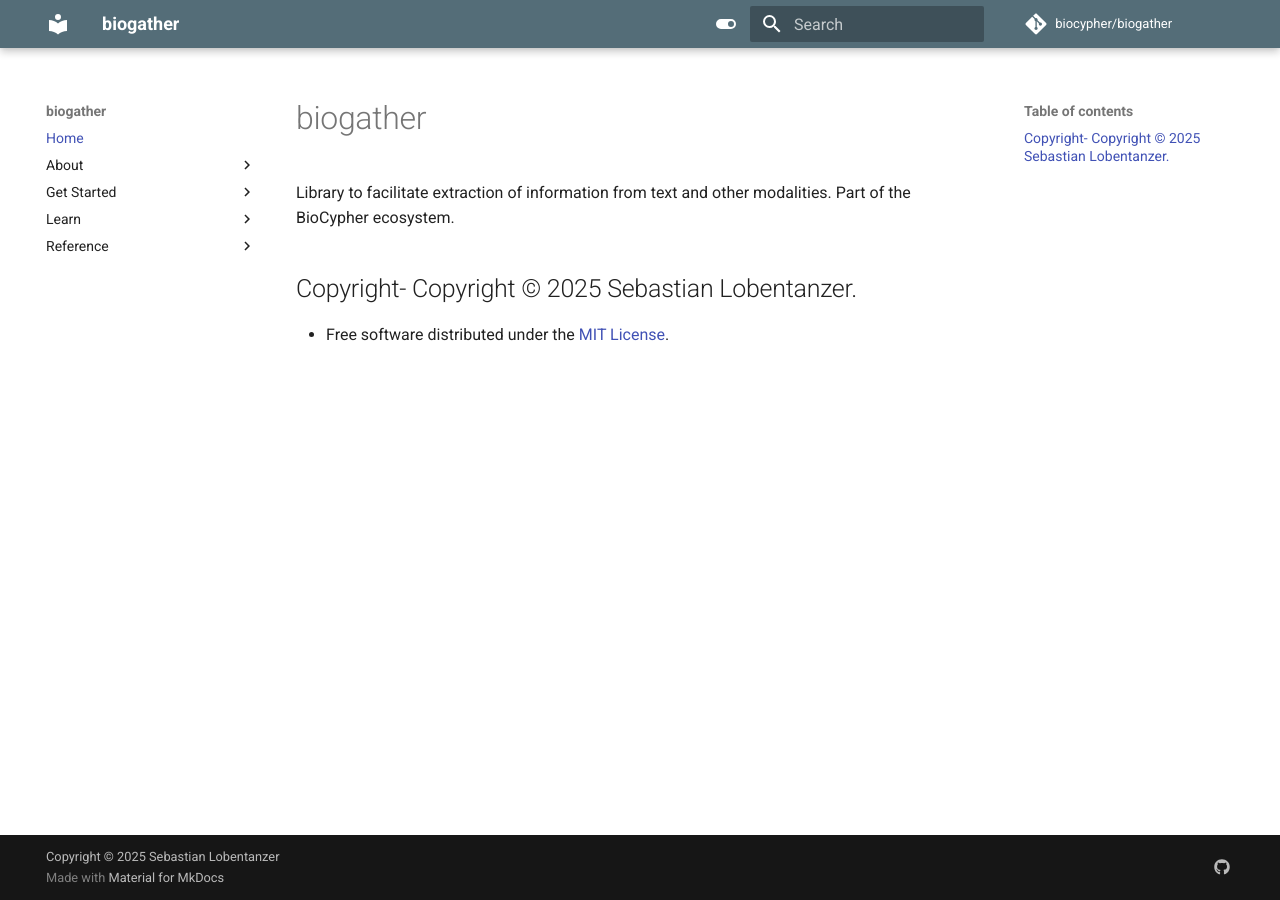
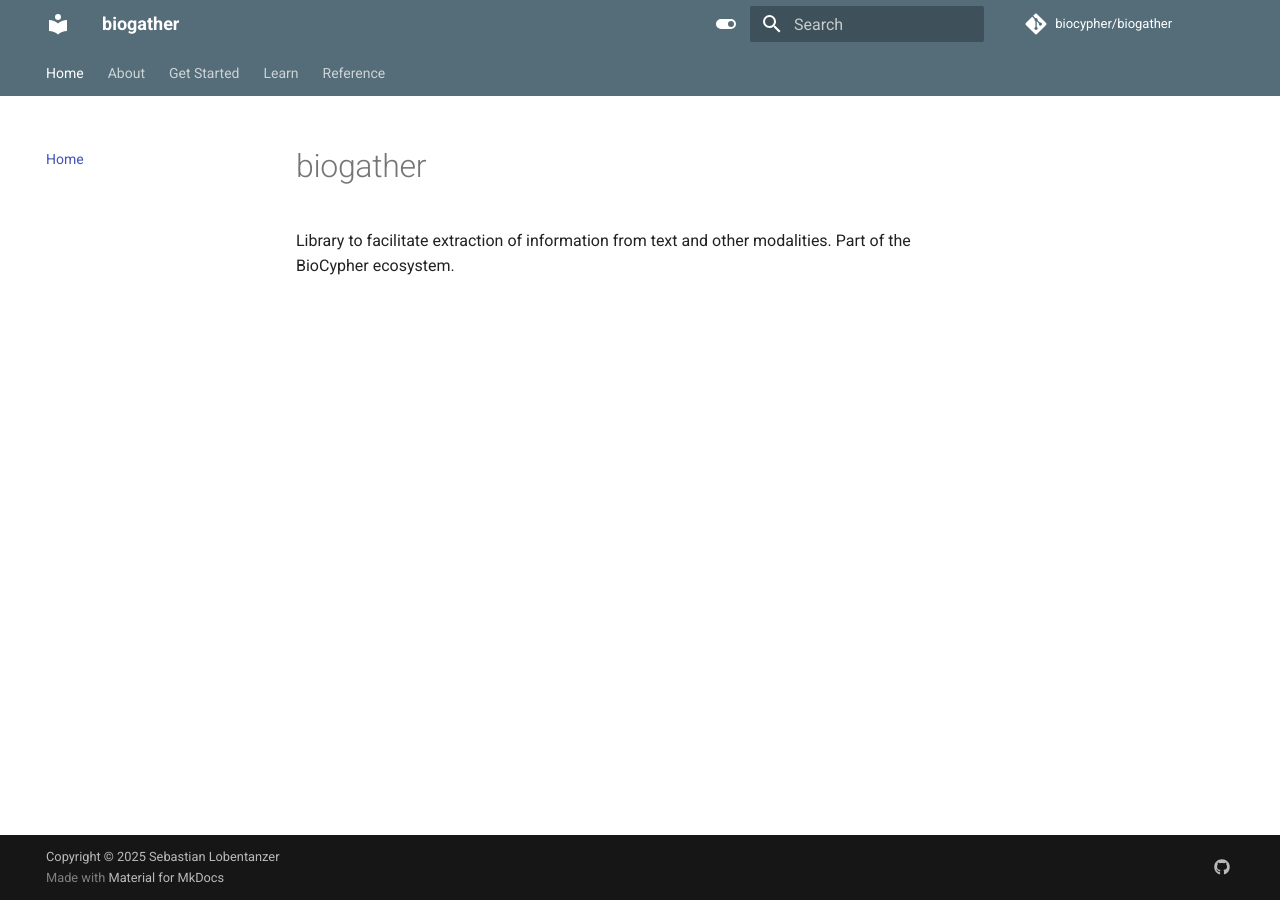
Before and after one commit to biocypher/biogather, an MkDocs documentation site: the page built from docs/index.md, in a window 1280 px wide. Built offline with MkDocs 1.6.1 and Material for MkDocs 9.7.7, drawn with Linux system fonts in a browser that asks for light colours; comment, search, counter and statistics services are not loaded.

Commit message:
docs config

```diff
--- a/docs/index.md
+++ b/docs/index.md
@@ -1,6 +1,4 @@
 # biogather
 
-Library to facilitate extraction of information from text and other modalities. Part of the BioCypher ecosystem.
-
-## Copyright- Copyright © 2025 Sebastian Lobentanzer.
-- Free software distributed under the [MIT License](../LICENSE).
+Library to facilitate extraction of information from text and other modalities.
+Part of the BioCypher ecosystem.
--- a/mkdocs.yml
+++ b/mkdocs.yml
@@ -41,10 +41,8 @@ markdown_extensions:
 theme:
   features:
     - content.code.annotate
-    - navigation.indexes
     - navigation.instant
-    - navigation.tracking
-    - navigation.top
+    - navigation.tabs
   name: material
   palette:
     - scheme: default
```
